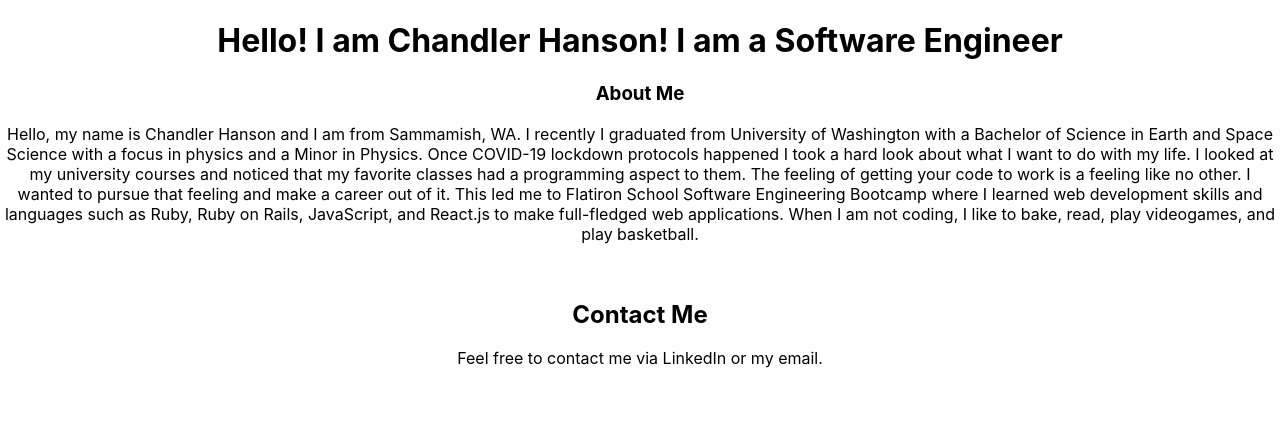
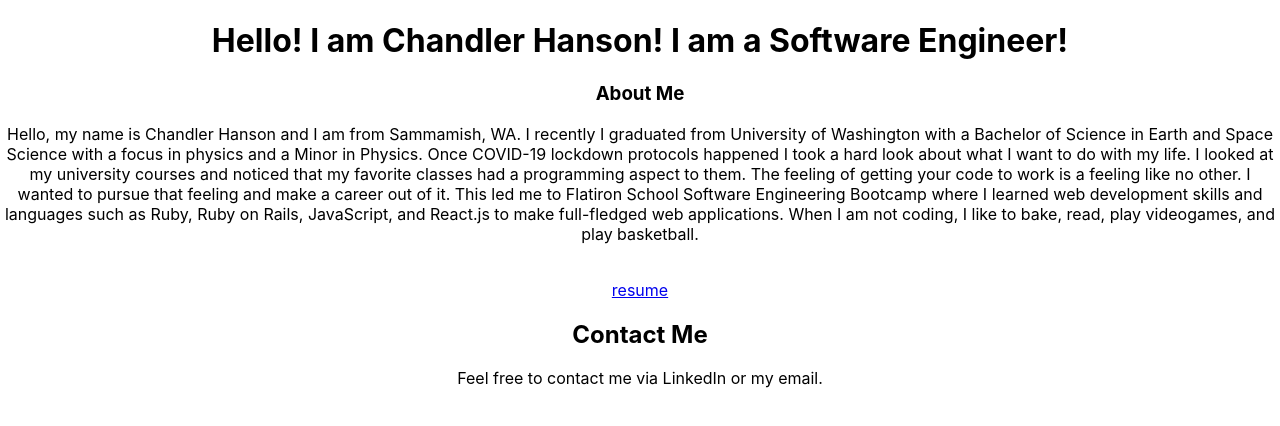
Before and after one commit to Chanson9892/portfolio, a React (Create React App) app: page / in a window 1280 px wide. Shown: the top 426 px of the page. Built offline with nearby package versions, Linux system fonts and the light colour scheme.

Commit message:
added resume as separate link

```diff
--- a/src/App.js
+++ b/src/App.js
@@ -1,10 +1,11 @@
 import React from 'react'
 import './App.css'
+import resume from './resume/Chandler Hanson - SE Resume 2,15,21.pdf'
 
 function App() {
   return (
     <div className="App">
-      <h1 className='title'>Hello! I am Chandler Hanson! I am a Software Engineer</h1>
+      <h1 className='title'>Hello! I am Chandler Hanson! I am a Software Engineer!</h1>
       {/* <header className="App-header">
         <img src={logo} className="App-logo" alt="logo" />
         <p>
@@ -31,6 +32,9 @@ function App() {
           to make full-fledged web applications. When I am not coding, I like to bake, read, play videogames, and play basketball. </p>
           <br></br>
       </div>
+      <div className='resumeDiv'>
+        <a target="_blank" rel="noreferrer" href={resume}>resume</a>
+      </div>
       <div className='contactDiv'>
         <h2>Contact Me</h2>
         <p>Feel free to contact me via LinkedIn or my email.</p>
```
Also changed, not shown: 1 other file (tests, documents, lock files or other folders).
